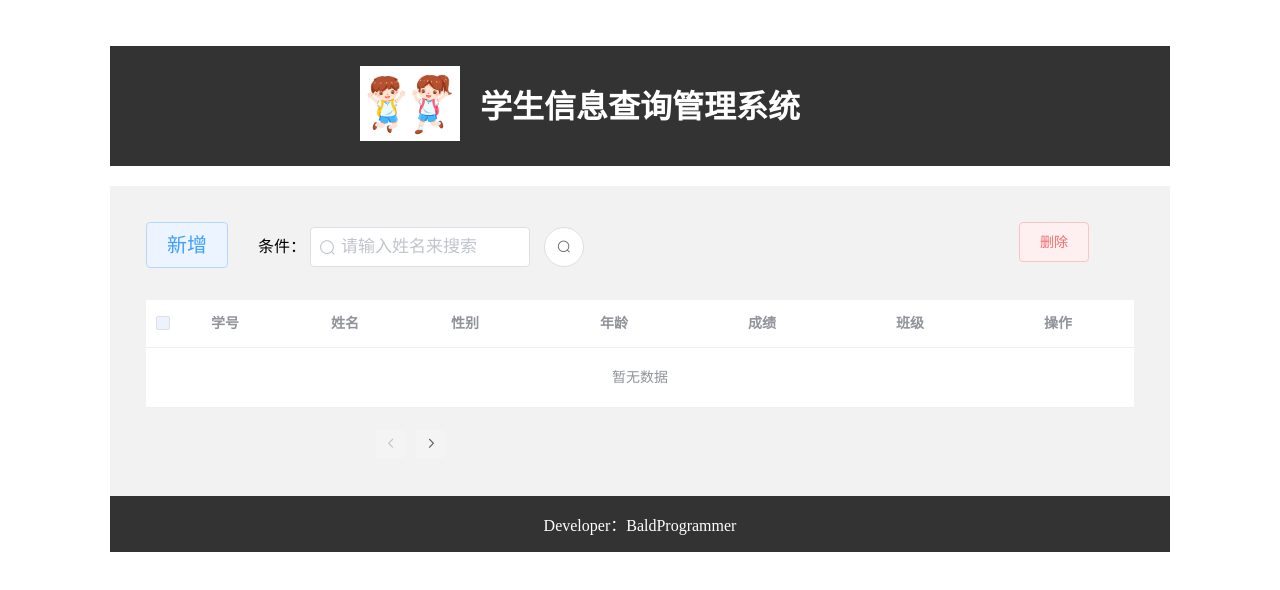
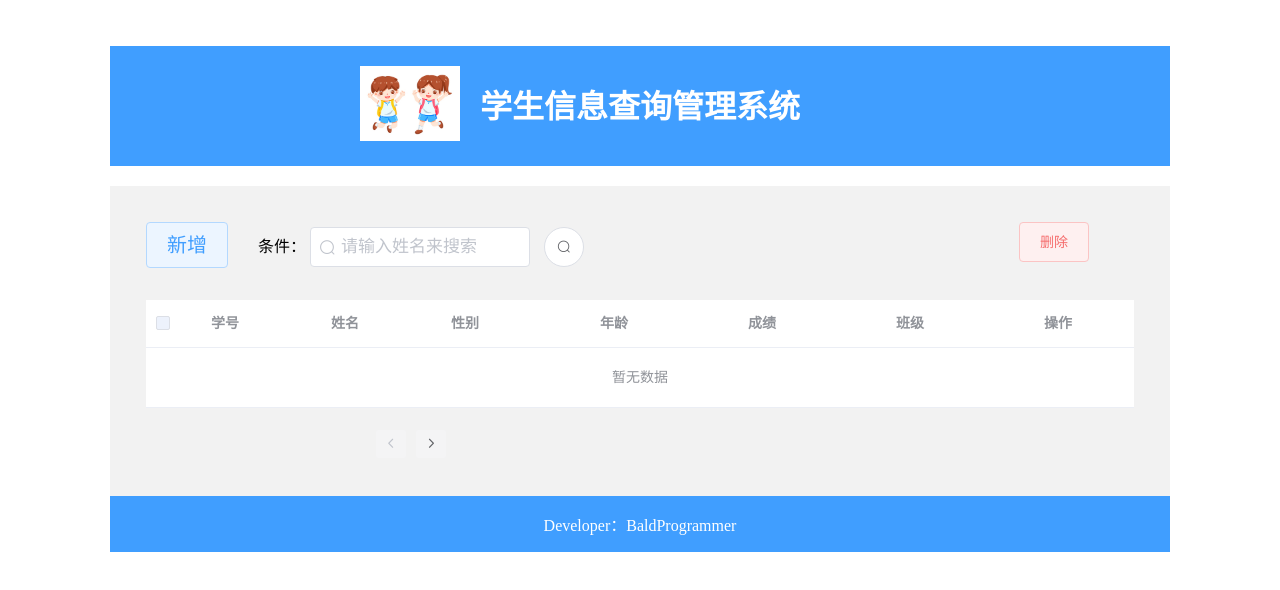
Before and after one commit to BaldProgrammer-Java/Student-System-Page, a plain HTML site: page index.html in a window 1280 px wide. Drawn offline with Linux system fonts and the light colour scheme; no server answers.

Commit message:
change theme

```diff
--- a/css/style.css
+++ b/css/style.css
@@ -14,7 +14,7 @@
 
 /* 头部 */
 .header {
-    background-color: #333;
+    background-color: #409EFF;
     color: #fff;
     padding: 20px;
     text-align: center;
@@ -108,7 +108,7 @@
 
 /* 底部版权 */
 .footer {
-    background-color: #333;
+    background-color: #409EFF;
     color: #fff;
     padding: 16px;
     text-align: center;
```
